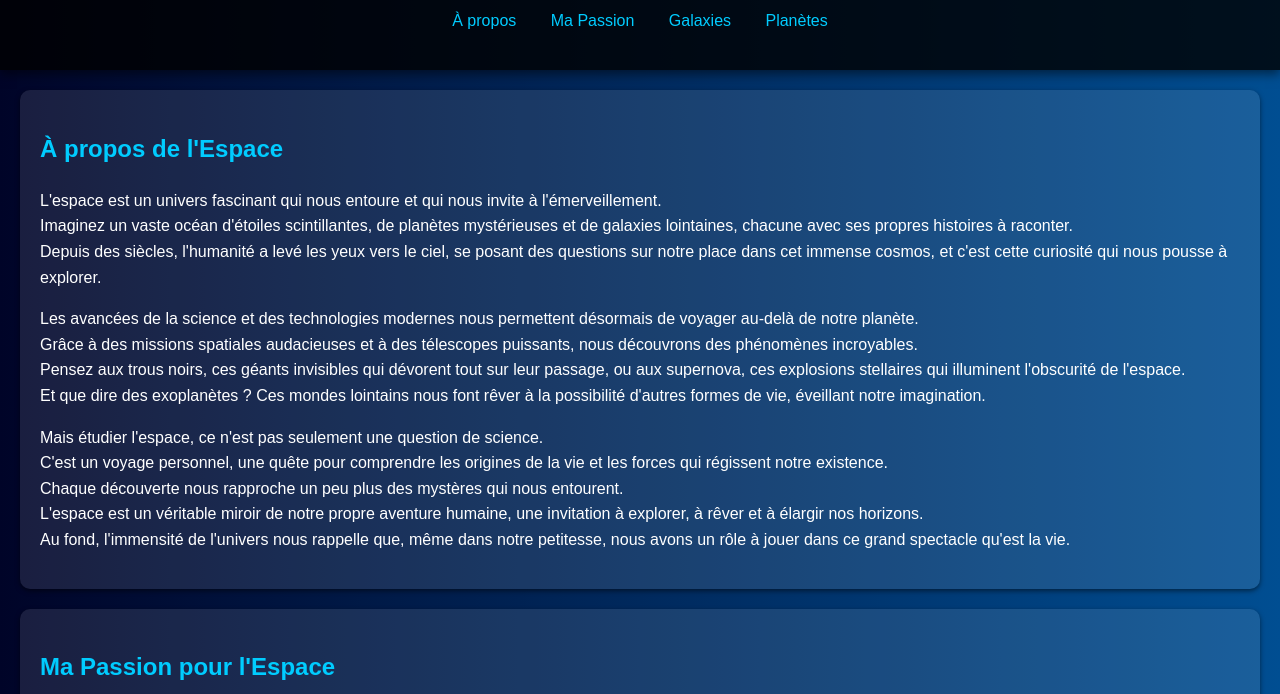
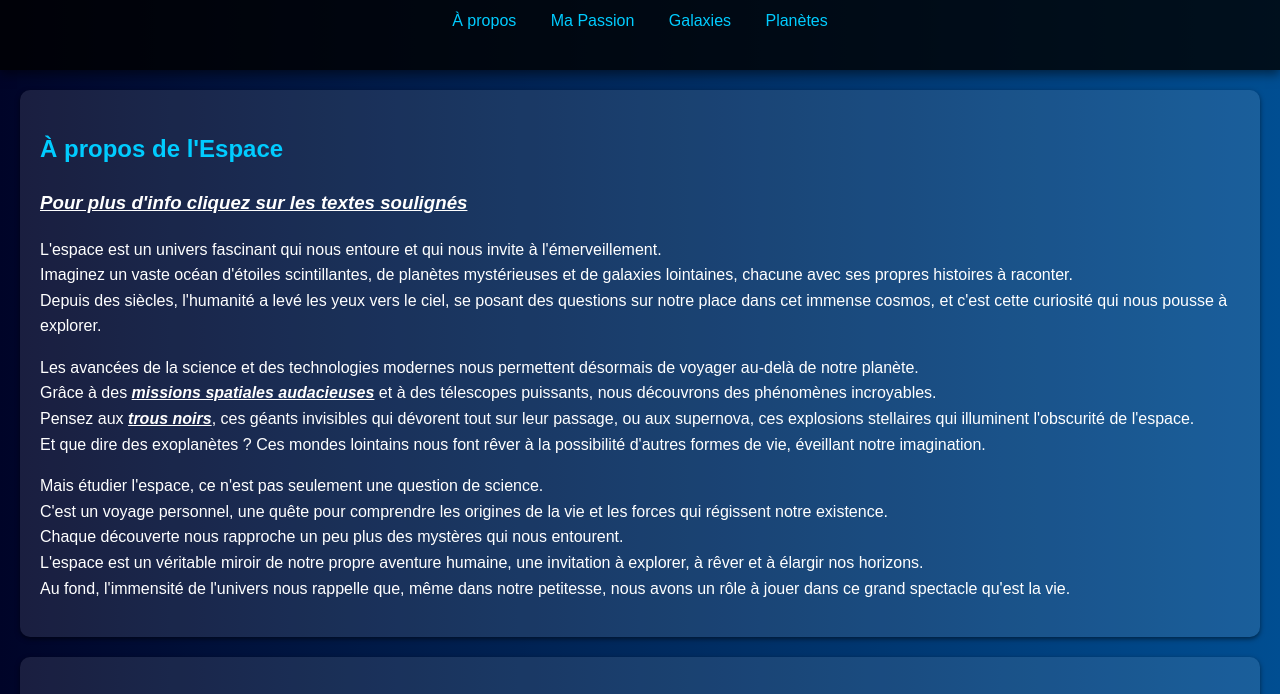
Before and after one commit to RomUltis/SiteEntrainement, a plain HTML site: page astronomie.html in a window 1280 px wide. Shown: the part 106-800 px from the top of the page. Drawn offline with Linux system fonts and the light colour scheme.

Commit message:
Astronomie BetaV0.4

```diff
--- a/astronomie.html
+++ b/astronomie.html
@@ -21,13 +21,14 @@
     <main>
         <section id="about" class="section">
             <h2>À propos de l'Espace</h2>
+            <u><i><h3>Pour plus d'info cliquez sur les textes soulignés</h3></i></u>
             <p> L'espace est un univers fascinant qui nous entoure et qui nous invite à l'émerveillement.<br>
                 Imaginez un vaste océan d'étoiles scintillantes, de planètes mystérieuses et de galaxies lointaines, chacune avec ses propres histoires à raconter.<br>
                 Depuis des siècles, l'humanité a levé les yeux vers le ciel, se posant des questions sur notre place dans cet immense cosmos, et c'est cette curiosité qui nous pousse à explorer.</p>
 
             <p>Les avancées de la science et des technologies modernes nous permettent désormais de voyager au-delà de notre planète.<br>
-                Grâce à des missions spatiales audacieuses et à des télescopes puissants, nous découvrons des phénomènes incroyables.<br>
-                Pensez aux trous noirs, ces géants invisibles qui dévorent tout sur leur passage, ou aux supernova, ces explosions stellaires qui illuminent l'obscurité de l'espace.<br>
+                Grâce à des <i><strong><a id="sagittarius" href="https://fr.wikipedia.org/wiki/Liste_des_missions_spatiales_habitées_entre_1961_et_1986" target="_blank"> missions spatiales audacieuses</a></strong></i> et à des télescopes puissants, nous découvrons des phénomènes incroyables.<br>
+                Pensez aux <i><strong><a id="sagittarius" href="https://fr.wikipedia.org/wiki/Trou_noir" target="_blank">trous noirs</a></strong></i>, ces géants invisibles qui dévorent tout sur leur passage, ou aux supernova, ces explosions stellaires qui illuminent l'obscurité de l'espace.<br>
                 Et que dire des exoplanètes ? Ces mondes lointains nous font rêver à la possibilité d'autres formes de vie, éveillant notre imagination.</p>
 
             <p>Mais étudier l'espace, ce n'est pas seulement une question de science.<br>
@@ -46,7 +47,7 @@
             <div class="galaxy-container">
                 <div class="galaxy">
                     <h3>Andromède</h3>
-                    <a href="https://fr.wikipedia.org/wiki/Galaxie_d%27Andromède" target="_blank"><img src="https://www.science-et-vie.com/wp-content/uploads/scienceetvie/2021/12/double-coeur-andromede-mystere-est-resolu.jpg" alt="Galaxie d'Andromède"></a>
+                    <a id="sagittarius"href="https://fr.wikipedia.org/wiki/Galaxie_d%27Andromède" target="_blank"><img src="https://www.science-et-vie.com/wp-content/uploads/scienceetvie/2021/12/double-coeur-andromede-mystere-est-resolu.jpg" alt="Galaxie d'Andromède"></a>
                 </div>
                 <div class="info-box">
                     <h3>À propos d'Andromède</h3>
```
